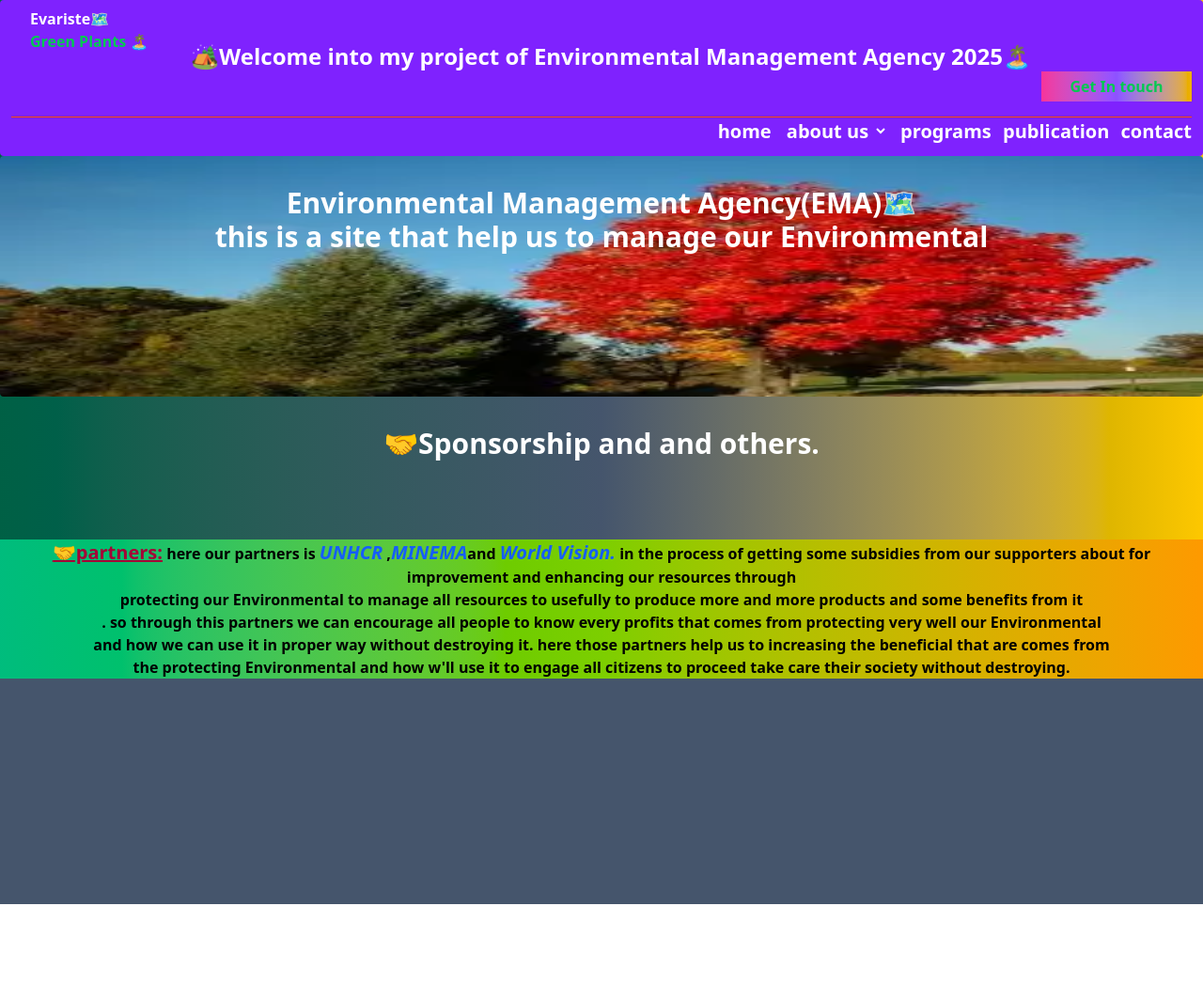
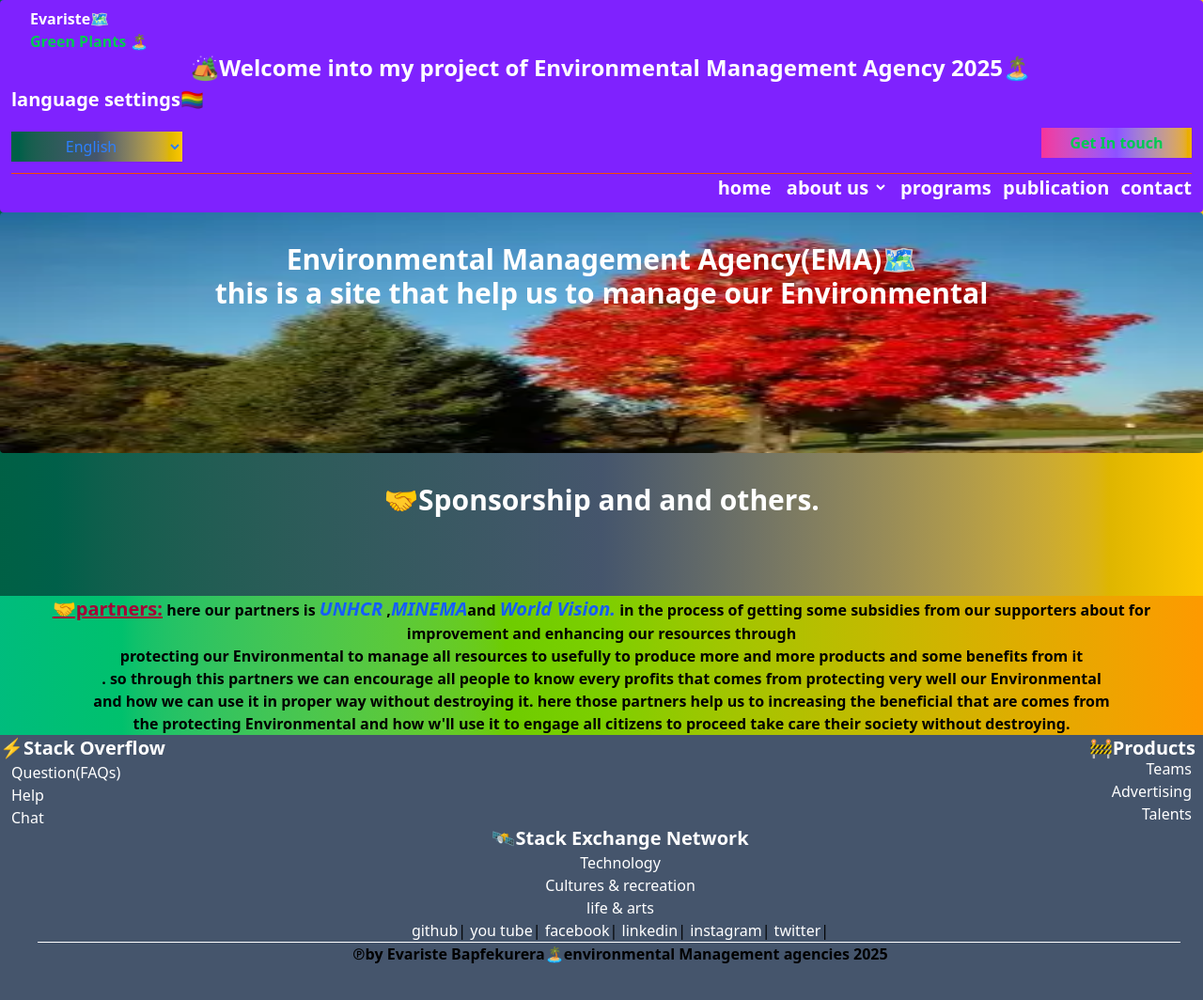
Before and after one commit to evariste123/project1, a plain HTML site: page index.html in a window 1280 px wide. Shown: the whole page at 94% size. Before the commit the page ends 962 px from the top, so only its background shows below. Drawn offline with nearby package versions, Linux system fonts and the light colour scheme.

Commit message:
project1

```diff
--- a/index.html
+++ b/index.html
@@ -9,26 +9,75 @@
   <body>
    <section class="relative w-auto col-span-5 ml-auto bg-linear-to-l from-yellow-400 via-slate-600 to-emerald-800">
     <nav class="relative p-3 ml-auto rounded-sm bg-violet-600 ">
-      <div class="relative flex-col col-span-5 ml-5 font-bold text-left text-white cursor-pointer hover:inset-1 bottom-1">Evariste🗺<h1 class="relative text-green-500 cursor-pointer hover:inset-x-auto">Green Plants 🏝</h1>
-        <h1 class="relative text-2xl font-extrabold text-center text-white bottom-3">🏕Welcome into my project of Environmental Management Agency 2025🏝</h1>
+      <div class="relative flex-col col-span-5 ml-5 font-bold text-left text-white cursor-pointer bottom-1">Evariste🗺<h1 class="relative text-green-500 cursor-pointer hover:inset-x-auto">Green Plants 🏝</h1>
+        <h1 class="relative bottom-0 text-2xl font-extrabold text-center text-white transition-opacity hover:text-orange-500 ">🏕Welcome into my project of Environmental Management Agency 2025🏝</h1>
         </div>
+         <h1 class="relative grid-flow-col grid-cols-4 text-xl font-extrabold text-white">language settings🏳‍🌈</h1>
+    <div class="relative cursor-pointer top-5">
+    <select name="language" id="language" class="relative h-8 text-center text-blue-500 cursor-pointer bg-linear-to-l from-yellow-400 via-slate-600 to-emerald-800 hover:rounded-sm">
+      <option value="">English</option>
+      <option value="">Spanish</option>
+       <option value="">French</option>
+    <option value="">Spanish</option>
+    <option value="">Swahili</option>
+    <option value="">Japanese</option>
+    <option value="">United kingdom(uk)</option>
+    <option value="">United state(US)</option>
+    <option value="">hindi</option>
+    <option value="">Indonesia</option>
+    <option value="">Africans</option>
+    <option value="">french(canada)</option>
+    <option value="">Ikinyarwanda</option>
+    <option value="">Ikirundi</option>
+    <option value="">albanian</option>
+    <option value="">anharic</option>
+    <option value="">arabic</option>
+    <option value="">armerian</option>
+    <option value="">assamese</option>
+    <option value="">azerbaijian</option>
+    <option value="">bangla</option>
+    <option value="">basque</option>
+    <option value="">bosinian</option>
+    <option value="">bulganian</option>
+    <option value="">burmese</option>
+    <option value="">gatalan</option>
+    <option value="">chinese(simplified)</option>
+    <option value="">chinese(tradition)</option>
+    <option value="">croatian</option>
+    <option value="">Czech</option>
+    <option value="">Danish</option>
+    <option value="">Dutch</option>
+    <option value="">Estonian</option>
+    <option value="">filipino</option>
+    <option value="">Galacian</option>
+    <option value="">German</option>
+    <option value="">Greek</option>
+    <option value="">Gujarat</option>
+    <option value="">haitian creole</option>
+    <option value="">Hausa</option>
+    <option value="">Nyanja</option>
+    <option value="">Persian</option>
+    <option value="">polish</option>
+    <option value="">Portuguese(portugal)</option>
+    </select>
+    </div>
         <div class="relative text-right bottom-4">
       <a href=""><button class="relative w-40 h-8 font-extrabold text-center text-green-500 cursor-pointer bg-linear-to-l from-yellow-500 via-violet-500 to-pink-500 hover:indent-3 hover:rounded-sm">Get In touch</button></a>
         </div>
       <hr class="relative text-orange-600">
         <div class="relative text-right">
-            <a href="#home" class="relative flex-col col-span-5 text-xl font-semibold text-white transition-opacity rounded-sm hover:bg-rose-700 hover:inset-1">home</a>
+            <a href="./index0.html" class="relative flex-col col-span-5 text-xl font-semibold text-white transition-opacity rounded-sm hover:bg-rose-700 hover:inset-1">home</a>
             <a href="#about" class="relative flex-col col-span-5 ml-2 text-xl font-semibold text-white transition-opacity rounded-sm hover:bg-rose-700 hover:inset-1">
               <select name="select" id="select" class="relative border-0 border-separate hover:rounded-xl">
-                <option value="about  us" class="relative rounded-sm cursor-pointer text-ellipsis hover:bg-red-300">about us</option>
-                <option value="#service" class="relative text-black cursor-pointer text-ellipsis hover:indent-2 ">service</option>
+                <option value="about  us" class="relative rounded-sm cursor-pointer text-ellipsis hover:bg-red-300">about us</option> </a>
+                <a href="./index0.html"><option value="#service" class="relative text-black cursor-pointer text-ellipsis hover:indent-2 ">service</option></a>
                 <option value="#training" class="relative text-black cursor-pointer text-ellipsis hover:indent-2">training</option>
                 <option value="#initiative" class="relative text-black cursor-pointer text-ellipsis hover:indent-2">initiative</option>
                 <option value="#project" class="relative text-black cursor-pointer text-ellipsis hover:indent-2">project</option>
                 <option value="#activities" class="relative text-black cursor-pointer text-ellipsis hover:indent-2">activities</option>
                 <option value="#search" class="relative text-black cursor-pointer text-ellipsis hover:indent-2">search</option>
               </select>
-            </a>
+
             <a href="#programs" class="relative flex-col col-span-5 ml-2 text-xl font-semibold text-white hover:bg-rose-700 hover:rounded-sm hover:inset-1">programs</a>
             <a href="#publication" class="relative flex-col col-span-5 ml-2 text-xl font-semibold text-white transition-opacity hover:bg-rose-700 hover:rounded-sm hover:inset-1">publication</a>
             <a href="#contact" class="relative flex-col col-span-5 ml-2 text-xl font-semibold text-white transition-opacity hover:bg-rose-700 hover:rounded-sm hover:inset-1 ">contact</a>
@@ -39,7 +88,8 @@
       <h1 class="relative text-3xl font-extrabold text-white bottom-56 ">Environmental Management Agency(EMA)🗺 <br>
       this is a site that help us to manage our Environmental</h1>
     </div>
-    <div class="relative h-20 text-3xl font-extrabold text-center text-white bottom-10">🤝Sponsorship and and others.</div>
+    <div class="relative h-20 text-3xl font-extrabold text-center text-white bottom-10">🤝Sponsorship and and others.
+    </div>
    </section>
    <section class="w-auto h-auto bg-fixed bg-linear-to-r from-emerald-500 via-lime-500 to-amber-500 bottom-20">
     <div class="relative flex-row text-center rounded-sm">
@@ -54,7 +104,31 @@
   </b>
     </div>
    </section>
-   <section class="relative max-w-screen-2xl bg-slate-600 h-60"></section>
+   <section class="relative h-78 max-w-screen-2xl bg-slate-600">
+  <h1 class="relative text-xl font-extrabold text-white">⚡Stack Overflow</h1>
+  <b class="relative grid-flow-col grid-cols-5 ml-3 font-medium text-white cursor-pointer hover:text-pink-300">Question(FAQs)</b><br>
+  <b class="relative grid-flow-col grid-cols-5 ml-3 font-medium text-white cursor-pointer hover:text-pink-300">Help</b><br>
+  <b class="relative grid-flow-col grid-cols-5 ml-3 font-medium text-white cursor-pointer hover:text-pink-300">Chat</b>
+<div class="relative text-end bottom-26">
+    <h1 class="relative grid-flow-row col-span-10 mr-2 text-xl font-extrabold text-white top-1">🚧Products</h1>
+    <b class="relative grid-flow-col col-span-10 mr-3 font-medium text-white cursor-pointer hover:text-pink-300">Teams</b><br>
+    <b class="relative grid-flow-col col-span-10 mr-3 font-medium text-white cursor-pointer hover:text-pink-300">Advertising</b><br>
+    <b class="relative grid-flow-col col-span-10 mr-3 font-medium text-white cursor-pointer hover:text-pink-300">Talents</b><br>
+</div>
+<div class="relative ml-10 text-center bottom-26"><h1 class="relative flex-grow grid-rows-5 text-xl font-extrabold text-white ">🛰Stack Exchange Network</h1>
+  <b class="relative font-medium text-white cursor-pointer hover:text-pink-300">Technology</b><br>
+  <b class="relative font-medium text-white cursor-pointer hover:text-pink-300">Cultures & recreation</b><br>
+  <b class="relative font-medium text-white cursor-pointer hover:text-pink-300">life & arts</b><br>
+  <b class="relative font-medium text-white cursor-pointer hover:text-pink-300">github</b>|
+  <b class="relative font-medium text-white cursor-pointer hover:text-pink-300">you tube</b>|
+  <b class="relative font-medium text-white cursor-pointer hover:text-pink-300">facebook</b>|
+  <b class="relative font-medium text-white cursor-pointer hover:text-pink-300">linkedin</b>|
+  <b class="relative font-medium text-white cursor-pointer hover:text-pink-300">instagram</b>|
+    <b class="relative font-medium text-white cursor-pointer hover:text-pink-300">twitter</b>|
+  <hr class="relative mr-6 font-extrabold text-center text-white">
+  <h1 class="relative font-extrabold text-center">&copysr;by Evariste Bapfekurera🏝environmental Management agencies 2025</h1>
+</div>
+   </section>
     <script src="./tailwind.config.js"></script>
   </body>
 </html>
```
